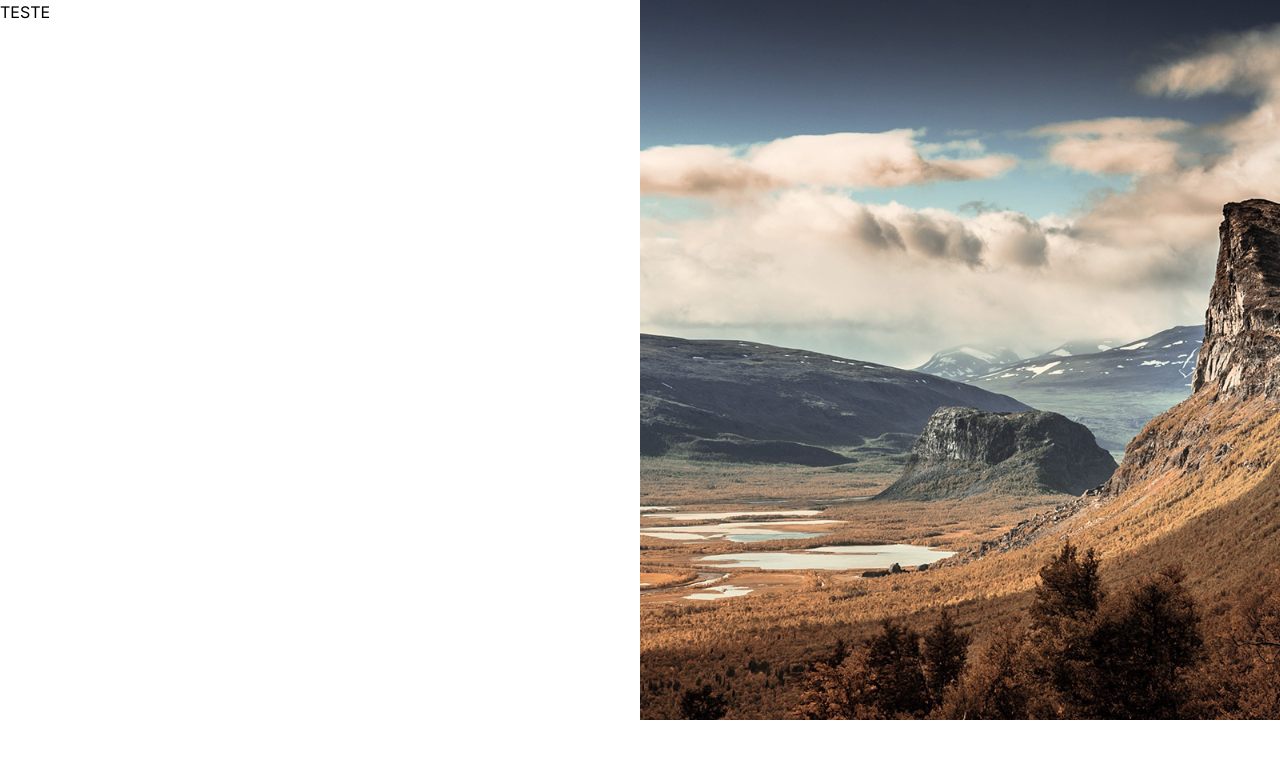
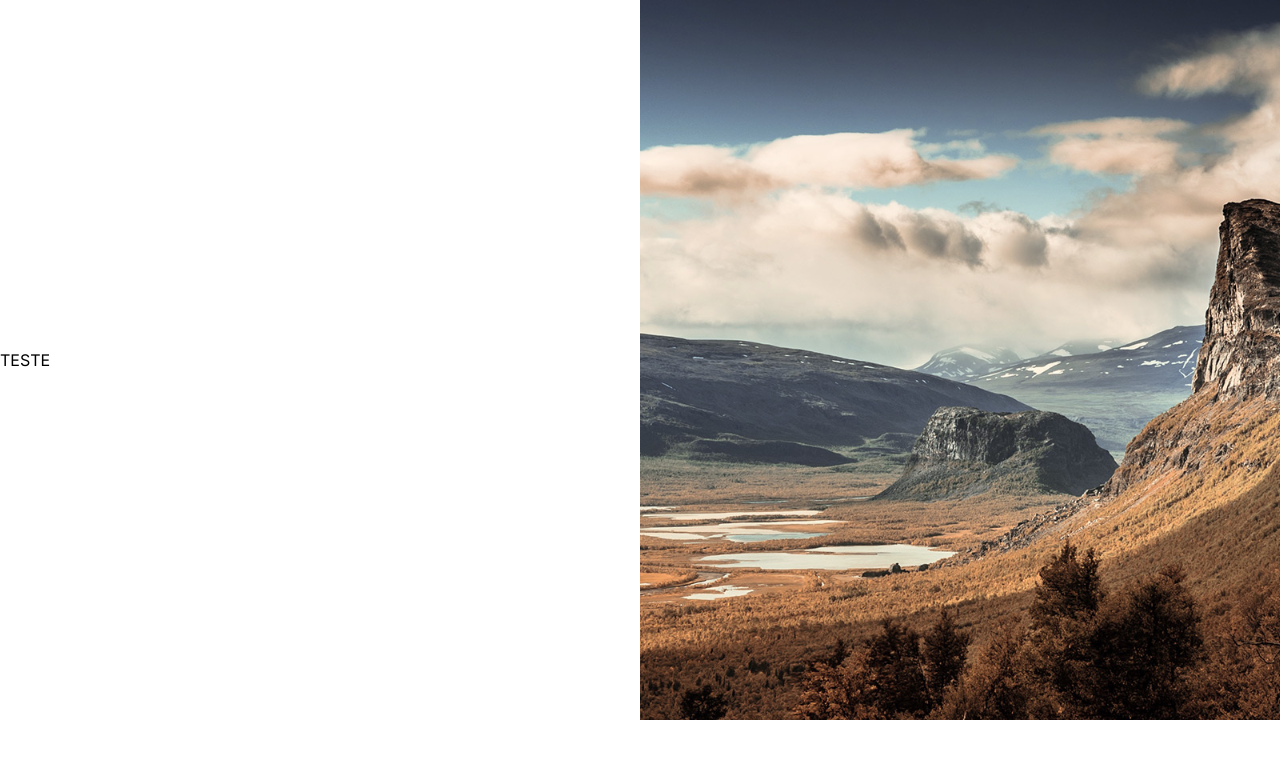
Before and after one commit to uWaanted/provads, a Next.js app: page / in a window 1280 px wide. Shown: the top 758 px of the page. Built offline with nearby package versions, Linux system fonts and the light colour scheme.

Commit message:
banner items-center

```diff
--- a/app/components/Banner.tsx
+++ b/app/components/Banner.tsx
@@ -1,7 +1,7 @@
 export default function Banner() {
   return (
     <div className="flex">
-      <div className="flex-1 text-left">
+      <div className="flex-1 flex items-center">
         <h1>TESTE</h1>
       </div>
       <div className="flex-1 text-right">
```
